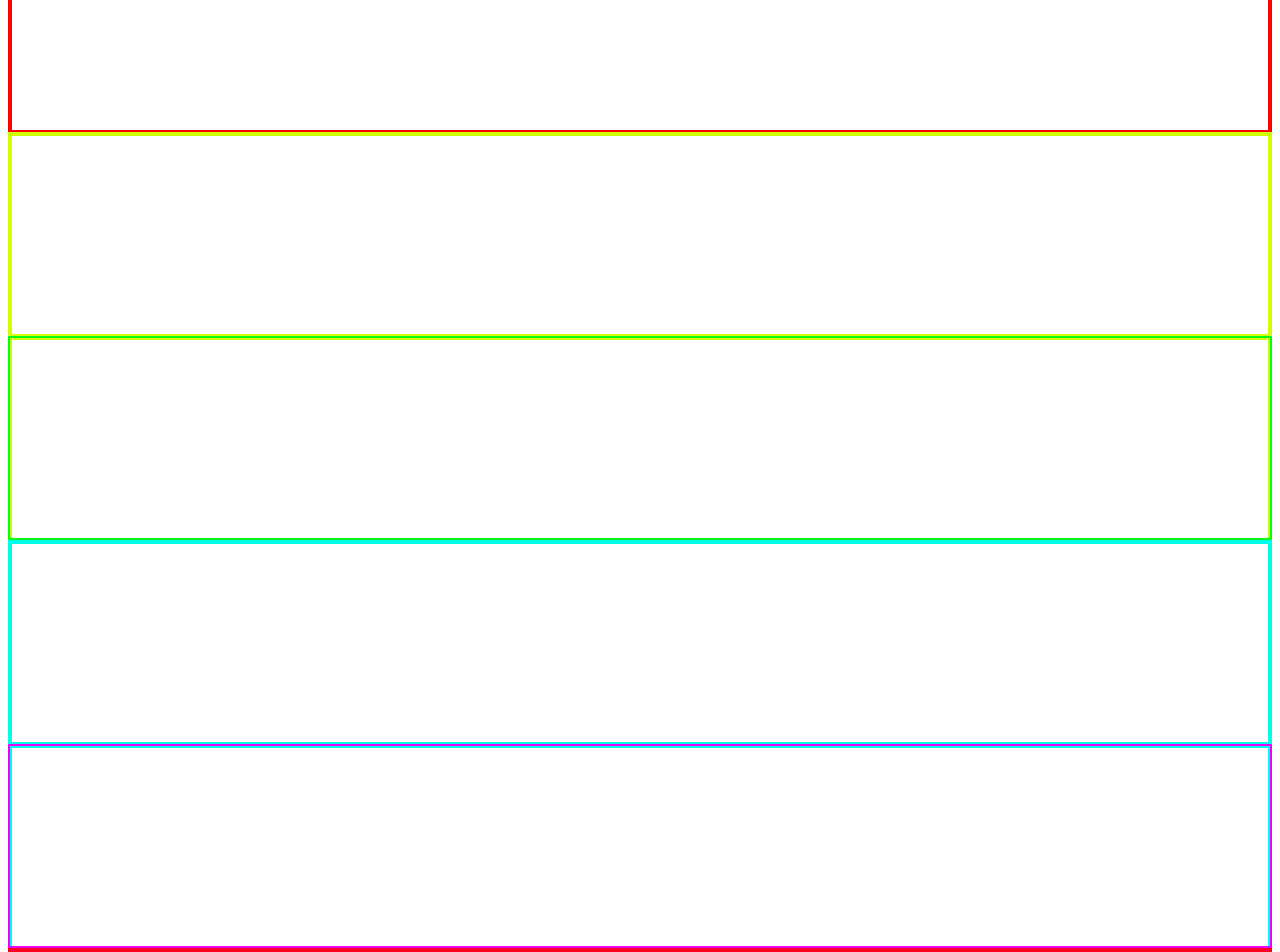
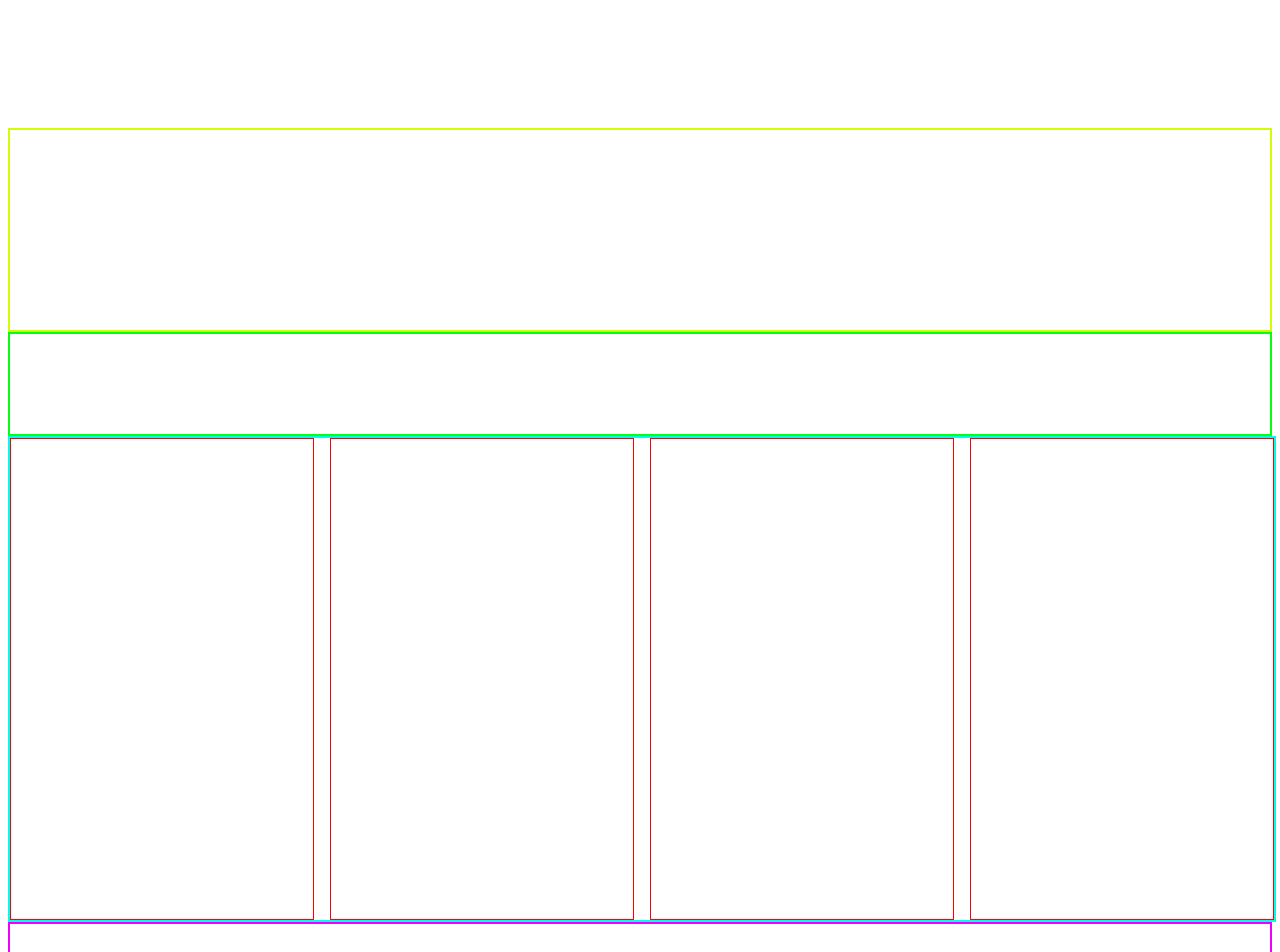
Before and after one commit to garethrwilliams/quote-layout, a plain HTML site: page index.html in a window 1280 px wide. Shown: the part 80-1032 px from the top of the page. Drawn offline with Linux system fonts and the light colour scheme.

Commit message:
The main section is now responsive

```diff
--- a/style/index.css
+++ b/style/index.css
@@ -1,99 +1,53 @@
-.parent {
-  display: grid;
-  grid-template-columns: repeat(auto-fit, minmax(150px, 200px));
-  /* grid-template-rows: repeat(7, 1fr); */
-  grid-column-gap: 20px;
-  grid-row-gap: 10px;
 
-  align-items: start;
+
+.container {
+  width: 100%;
+  height: auto;
 }
 
-.parent {
-  width: 100%;
-}
-div {
-  min-width: 150px;
-}
-.top {
-  border: 2px red solid;
+.container > .top {
+  /* border: 2px red solid; */
   height: 200px;
 }
 
-.header {
+.container > .header {
   border: 2px rgb(208, 255, 0) solid;
   height: 200px;
+  wid
 }
 
-.timeline-display {
+.container > .timeline-display {
   border: 2px rgb(0, 255, 21) solid;
-  height: 200px;
+  height: 100px;
+}
+/* Main */
+.container > .main {
+  border: 2px rgb(0, 255, 234) solid;
+  margin: 0 auto;
+  width: 100%;
+  height: auto;
+  display: grid;
+  grid-template-columns: repeat(auto-fit, minmax(300px, 1fr));
+  align-items: flex-end;
+  gap: 1em;
+}
+.container > .main div {
+  border: 1px red solid;
+  height: 30em;
 }
 
-.main {
-  border: 2px rgb(0, 255, 234) solid;
-  height: 200px;
-}
 
-.service-text {
+.container > .service-text {
   border: 2px rgb(238, 0, 255) solid;
   height: 200px;
 }
 
-.service {
+.container > .service {
   border: 2px rgb(255, 0, 34) solid;
   height: 200px;
 }
 
-.sign {
+.container > .sign {
   border: 2px rgb(238, 255, 0) solid;
   height: 200px;
 }
-
-.top.top-logo {
-  grid-area: 1 / 1 / 2 / 7;
-}
-.top.top-title {
-  grid-area: 1 / 7 / 2 / 13;
-}
-.header.header-address {
-  grid-area: 2 / 1 / 3 / 5;
-}
-.header.header-prepared {
-  grid-area: 2 / 5 / 3 / 9;
-}
-.header.header-created {
-  grid-area: 2 / 9 / 3 / 13;
-}
-.timeline-display {
-  grid-area: 3 / 1 / 4 / 13;
-}
-.main.main-summary {
-  grid-area: 4 / 1 / 5 / 4;
-}
-.main.main-options {
-  grid-area: 4 / 4 / 5 / 7;
-}
-.main.main-payments {
-  grid-area: 4 / 7 / 5 / 10;
-}
-.main.main-included {
-  grid-area: 4 / 10 / 5 / 13;
-}
-.service-text {
-  grid-area: 5 / 1 / 6 / 13;
-}
-.service.service-cost {
-  grid-area: 6 / 1 / 7 / 5;
-}
-.service.service-includes {
-  grid-area: 6 / 5 / 7 / 9;
-}
-.service.service-summary {
-  grid-area: 6 / 9 / 7 / 13;
-}
-.sign.sign-details {
-  grid-area: 7 / 1 / 8 / 9;
-}
-.sign.sign-click {
-  grid-area: 7 / 9 / 8 / 13;
-}
```
